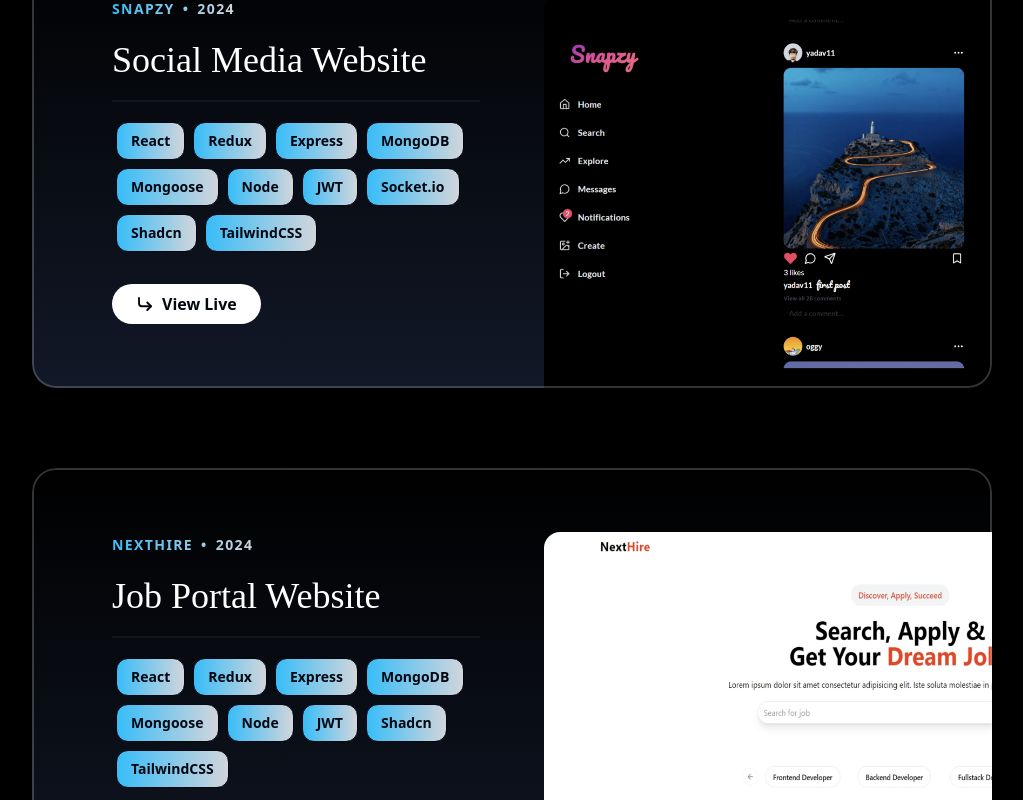
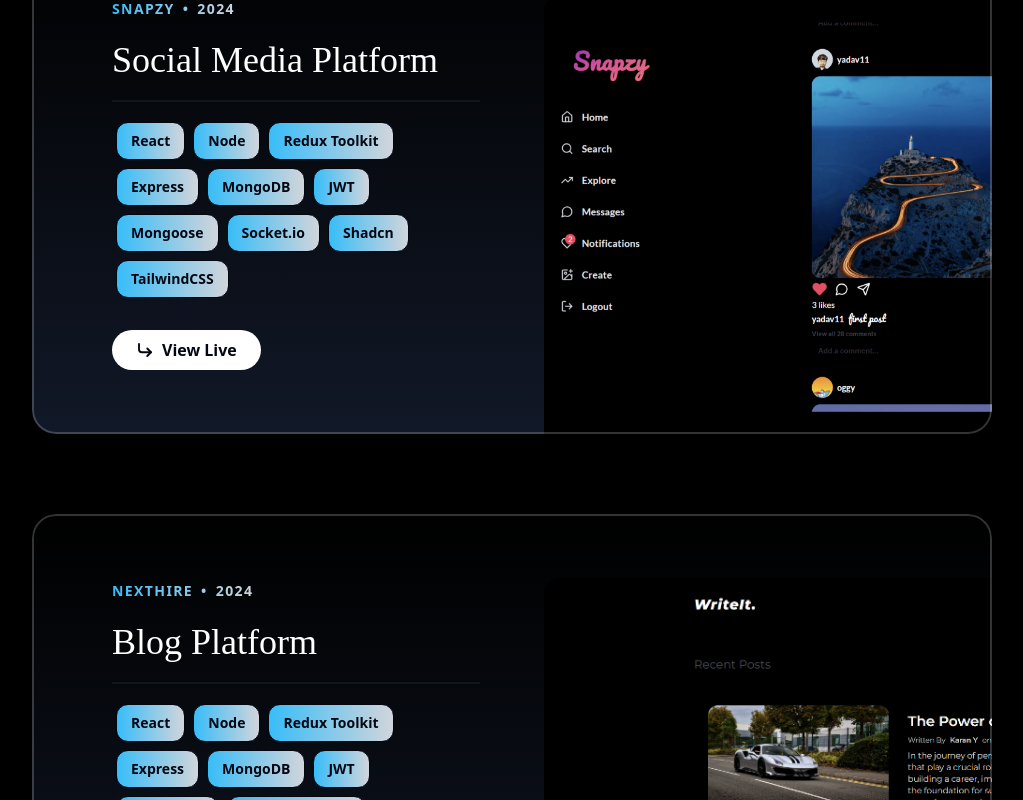
Before and after one commit to KaranYadav11/personal, a React (Vite) app: page / in a window 1280 px wide. Shown: the part 1240-2040 px from the top of the page, without its empty margins (128-1151 px from the left). Built offline with nearby package versions, Linux system fonts and the light colour scheme; a web font is replaced by a local one.

Commit message:
added new project

```diff
--- a/src/pages/Project.jsx
+++ b/src/pages/Project.jsx
@@ -1,21 +1,20 @@
 import SectionHeader from "../components/SectionHeader";
-import Image from "../images/projectImage.jpg";
-import P from "../images/z1.jpg";
+import writeit from "../images/writeit.png";
 import render2 from "../images/render2.png";
 import { CornerDownRight } from "lucide-react";
 const projectsData = [
   {
     company: "Snapzy",
     year: "2024",
-    title: "Social Media Website",
+    title: "Social Media Platform",
     results: [
       { title: "React" },
-      { title: "Redux" },
+      { title: "Node" },
+      { title: "Redux Toolkit" },
       { title: "Express" },
       { title: "MongoDB " },
+      { title: "JWT" },
       { title: "Mongoose" },
-      { title: "Node" },
-      { title: "JWT" },
       { title: "Socket.io" },
       { title: "Shadcn" },
       { title: "TailwindCSS" },
@@ -26,21 +25,20 @@ const projectsData = [
   {
     company: "NextHire",
     year: "2024",
-    title: "Job Portal Website",
+    title: "Blog Platform",
     results: [
       { title: "React" },
-      { title: "Redux" },
+      { title: "Node" },
+      { title: "Redux Toolkit" },
       { title: "Express" },
       { title: "MongoDB " },
+      { title: "JWT" },
       { title: "Mongoose" },
-      { title: "Node" },
-      { title: "JWT" },
-
-      { title: "Shadcn" },
+      { title: "TanStack Query" },
       { title: "TailwindCSS" },
     ],
-    link: "example.com",
-    image: [P],
+    link: "https://writeit-kgeb.onrender.com/",
+    image: [writeit],
   },
 
   // {
```
Also changed, not shown: src/pages/AboutMe.jsx (+0 -29 lines), src/images/writeit.png (added).
